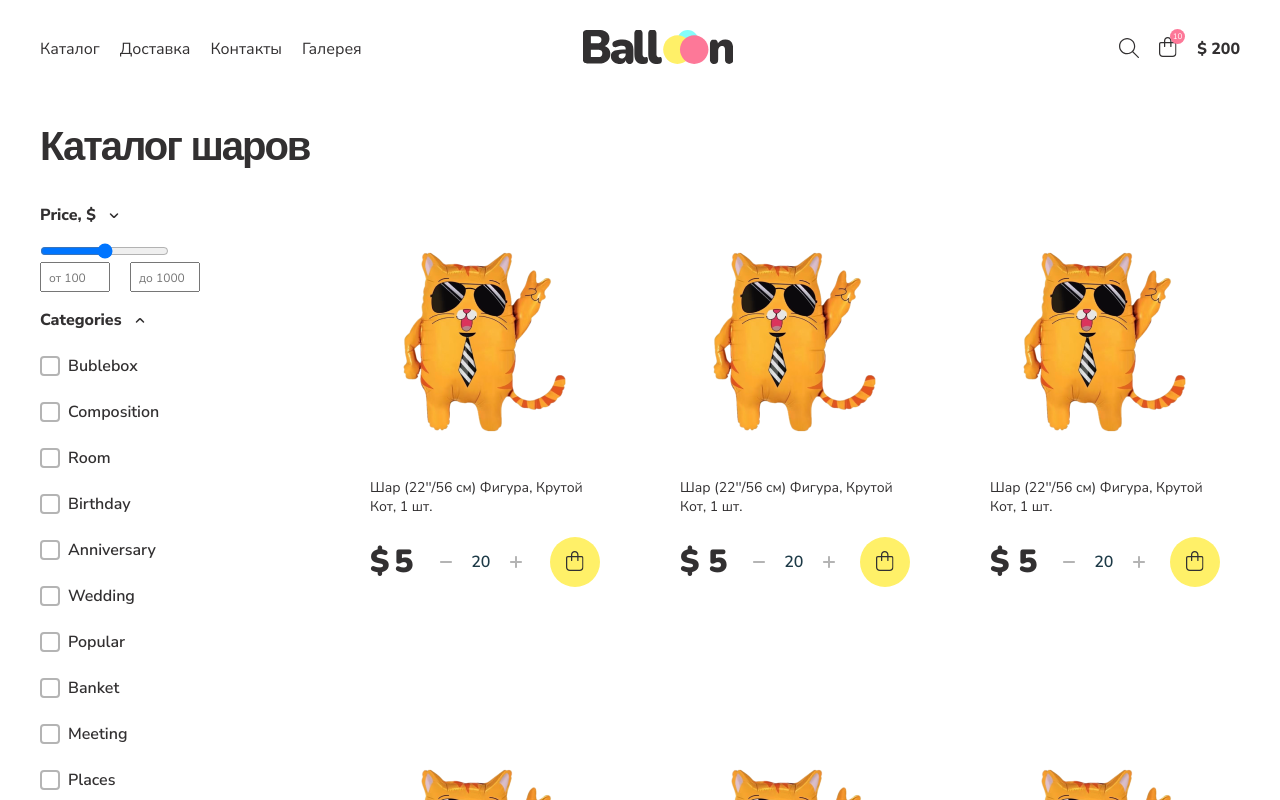
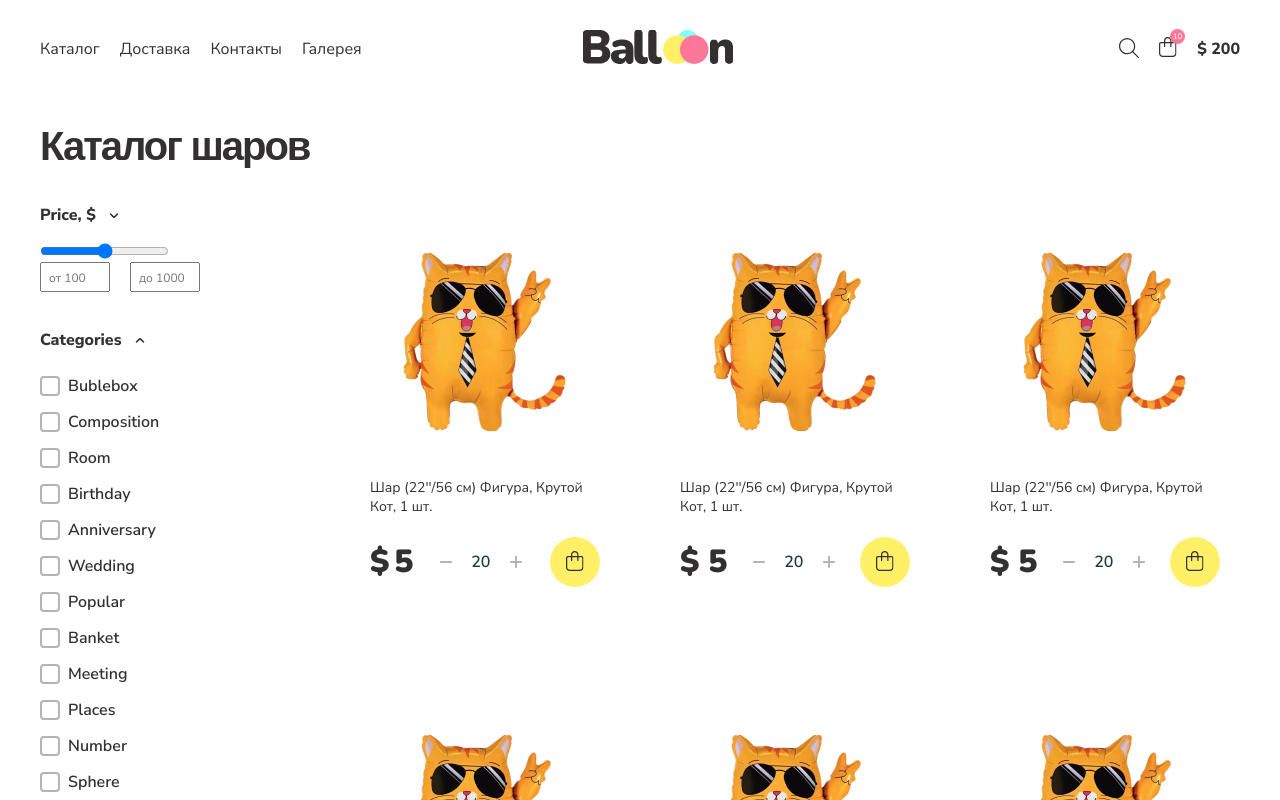
Before and after one commit to izmailowAlex/online_store, a React (Create React App) app: page /catalog in a window 1280 px wide. Shown: the top 800 px of the page. Built offline with nearby package versions, Linux system fonts and the light colour scheme.

Commit message:
refactor: update font-weight in header order

```diff
--- a/src/components/Header/Header.css
+++ b/src/components/Header/Header.css
@@ -59,5 +59,5 @@
 }
 
 .header__order-price {
-  font-weight: bold;
+  font-weight: 800;
 }
--- a/src/components/Main/Catalog.css
+++ b/src/components/Main/Catalog.css
@@ -12,15 +12,11 @@
 }
 
 .filter {
-  max-width: 250px;
+  max-width: 270px;
   display: flex;
   flex-direction: column;
-  gap: 20px;
+  gap: 40px;
 }
-
-/* .filter__block {
-
-} */
 
 .filter__block_category {
   display: flex;
@@ -63,12 +59,6 @@
 .filter__block_list {
   display: flex;
   flex-direction: column;
-  gap: 10px;
-}
-
-.list__item {
-  display: flex;
-  gap: 5px;
 }
 
 .filter__block_list-colors {
```
